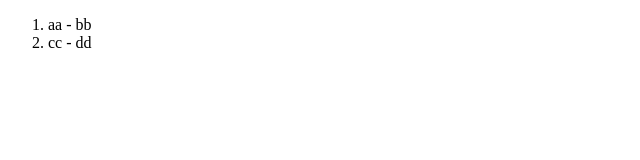
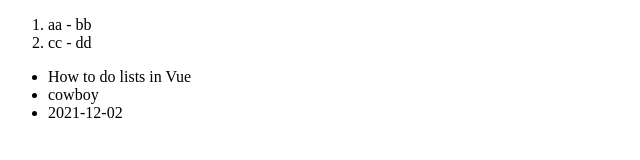
Before and after one commit to PHP-Cowboy/vue, a plain HTML site: page v5/for.html in a window 1280 px wide. Shown: the whole page, without its empty margins (0-640 px from the left). Drawn offline with Linux system fonts and the light colour scheme.

Commit message:
v-for 对象

```diff
--- a/v5/for.html
+++ b/v5/for.html
@@ -12,6 +12,11 @@
                 {{index}} - {{item}}
             </li>
         </ol>
+        <ul>
+            <li v-for="value in object">
+                {{value}}
+            </li>
+        </ul>
     </div>
     <script>
         Vue.config.productionTip = false
@@ -19,6 +24,11 @@
             itemList:{
                 aa:'bb',
                 cc:'dd',
+            },
+            object:{
+                title:'How to do lists in Vue',
+                author:'cowboy',
+                at:'2021-12-02'
             }
         }
         vm = new Vue({
```
